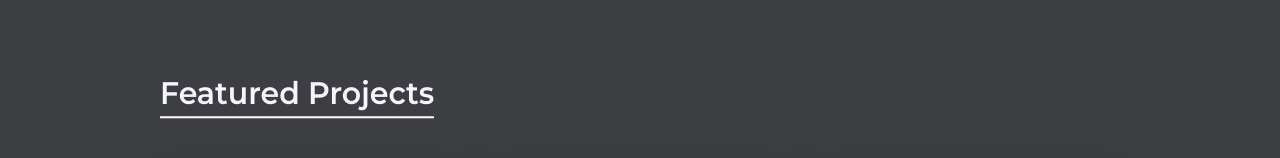
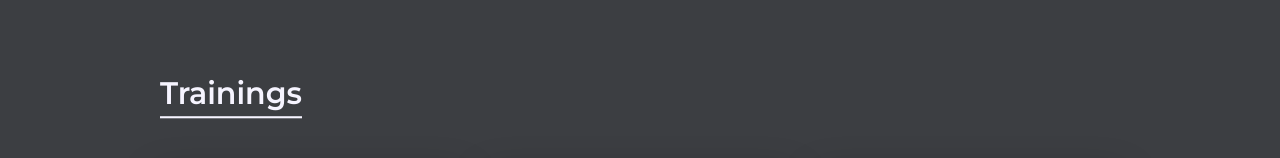
Before and after one commit to umerkang66/hammad-portfolio, a Next.js app: page / in a window 1280 px wide. Shown: the part 610-768 px from the top of the page. Built offline with nearby package versions, Linux system fonts and the light colour scheme.

Commit message:
change the heading from featured project to trainings

```diff
--- a/components/home-page/featured-projects/featured-projects.tsx
+++ b/components/home-page/featured-projects/featured-projects.tsx
@@ -10,7 +10,7 @@ const FeaturedProjects: FC = (): ReactElement => {
     <section className={styles.featured_projects}>
       <div className="container">
         <h2 className="heading-secondary heading-secondary--white heading-secondary--white__underline u-margin-bottom-medium">
-          Featured Projects
+          Trainings
         </h2>
         <ProjectsGrid
           projects={allProjects.filter(prj => prj.isFeatured)}
```
